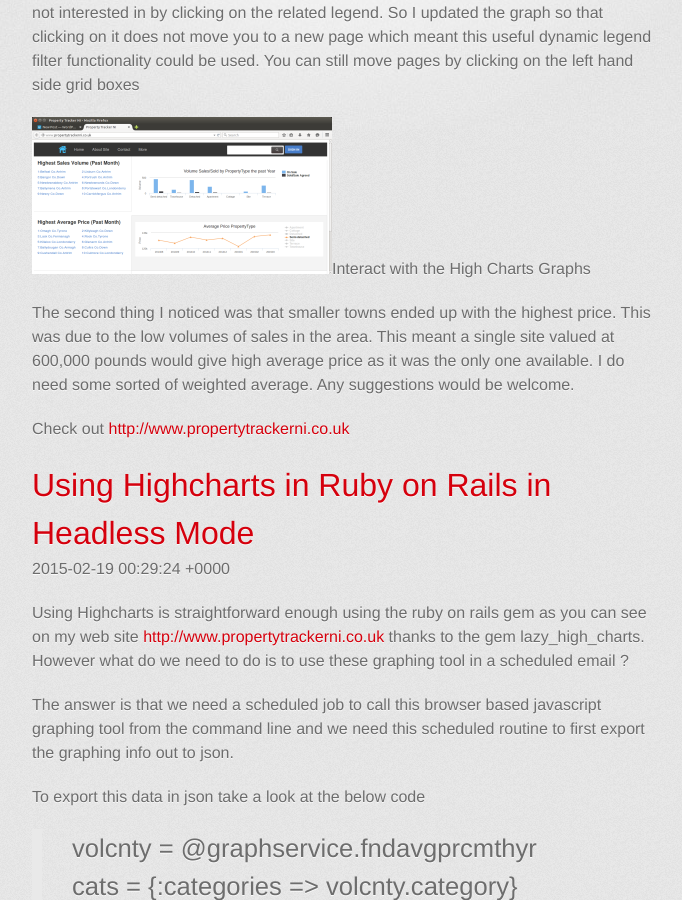
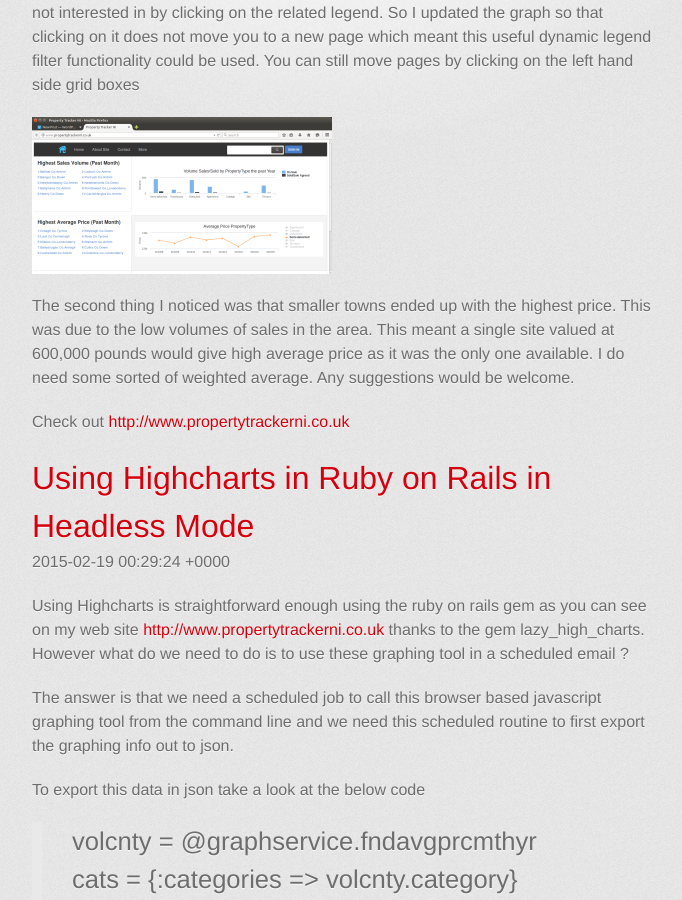
Before and after one commit to emomonkey/emomonkey.github.io, a Jekyll site: the page built from index.html, in a window 1280 px wide and 900 px high, scrolled down 492 px. Shown: the whole window, without its empty margins (298-980 px from the left). Built offline with Jekyll 4.4.1, drawn with Linux system fonts in a browser that asks for light colours; some web fonts are replaced; the list of posts is cut into pages by our own code.

Commit message:
test images

```diff
--- a/_posts/2015-03-03-high-charts-interactive-grids.html
+++ b/_posts/2015-03-03-high-charts-interactive-grids.html
@@ -32,6 +32,6 @@ excerpt: !ruby/object:Hpricot::Doc
   options: {}
 ---
 <p>Now that my web site has been live for a couple of months I have had time to go back and see some improvements I can make. The first thing I noticed was regarding the Highchart graphs, I noticed that you could filter out the lines of the graph that you where not interested in by clicking on the related legend. So I updated the graph so that clicking on it does not move you to a new page which meant this useful dynamic legend filter functionality could be used. You can still move pages by clicking on the left hand side grid boxes</p>
-<p><img src="assets/screenshot-from-2015-03-03-214817.png" alt="Interact with the High Charts Graphs" width="300" height="157" />Interact with the High Charts Graphs</p>
+<p><img src="assets/screenshot-from-2015-03-03-214817.png" alt="Interact with the High Charts Graphs" width="300" height="157" /></p>
 <p>The second thing I noticed was that smaller towns ended up with the highest price. This was due to the low volumes of sales in the area. This meant a single site valued at 600,000 pounds would give high average price as it was the only one available. I do need some sorted of weighted average. Any suggestions would be welcome.</p>
 <p>Check out <a href="http://www.propertytrackerni.co.uk">http://www.propertytrackerni.co.uk</a></p>
```
